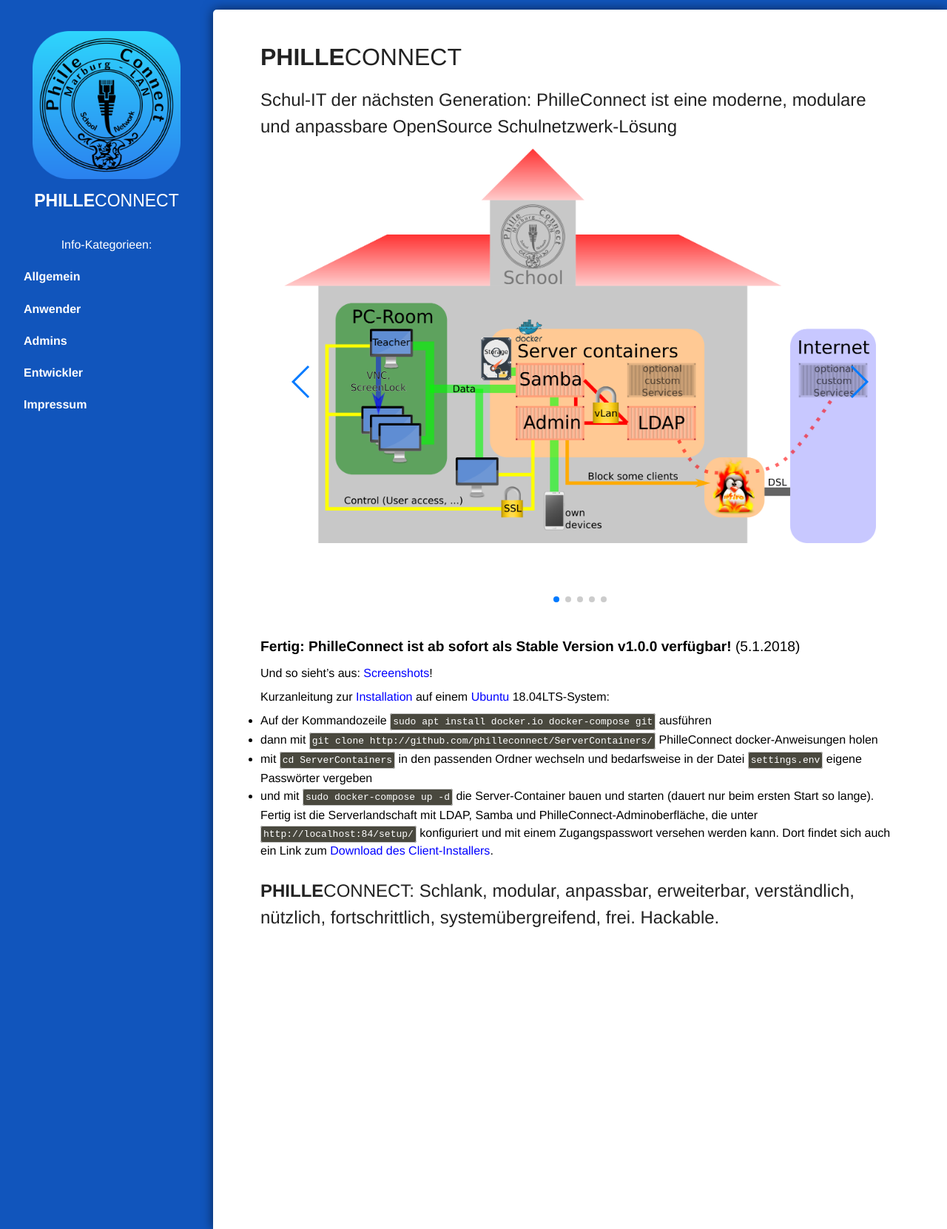
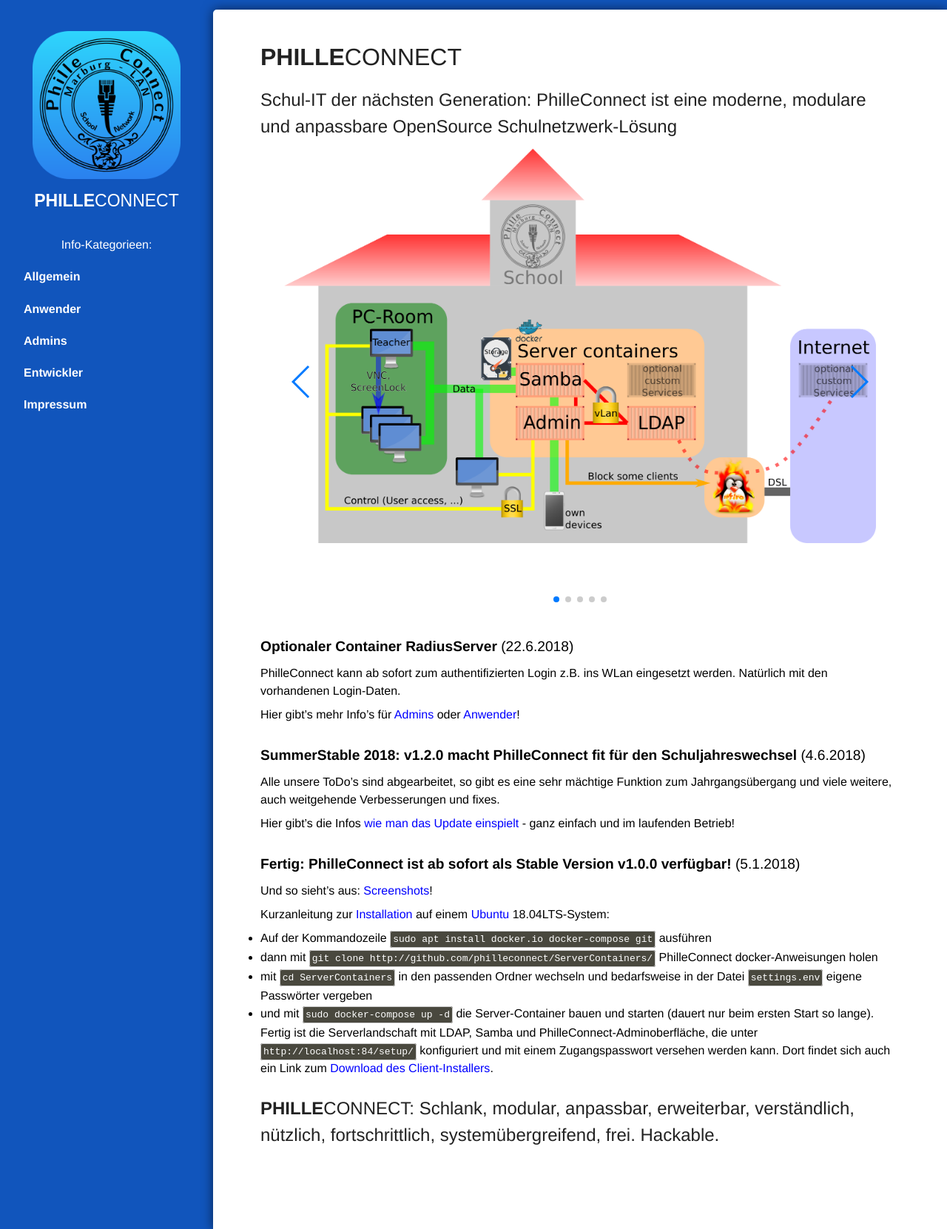
Before and after one commit to philleconnect/philleconnect.github.io, a Jekyll site: the page built from index.md, in a window 1280 px wide. Shown: the whole page at 74% size. Built offline with Jekyll 4.4.1, drawn with Linux system fonts in a browser that asks for light colours; our own code applies the rules of GitHub Pages for plain Markdown files.

Commit message:
aktuelles auf Startseite

```diff
--- a/index.md
+++ b/index.md
@@ -26,6 +26,18 @@
 
 </div>
 
+### **Optionaler Container RadiusServer** (22.6.2018)
+
+PhilleConnect kann ab sofort zum authentifizierten Login z.B. ins WLan eingesetzt werden. Natürlich mit den vorhandenen Login-Daten.
+
+Hier gibt's mehr Info's für [Admins](/admins/RadiusServer) oder [Anwender](/anwender/WLan)!
+
+### **SummerStable 2018: v1.2.0 macht PhilleConnect fit für den Schuljahreswechsel** (4.6.2018)
+
+Alle unsere ToDo's sind abgearbeitet, so gibt es eine sehr mächtige Funktion zum Jahrgangsübergang und viele weitere, auch weitgehende Verbesserungen und fixes.
+
+Hier gibt's die Infos [wie man das Update einspielt](/admins/Betrieb) - ganz einfach und im laufenden Betrieb!
+
 ### **Fertig: PhilleConnect ist ab sofort als Stable Version v1.0.0 verfügbar!** (5.1.2018)
 
 Und so sieht's aus: [Screenshots](/allgemein/Screenshots)!
```
